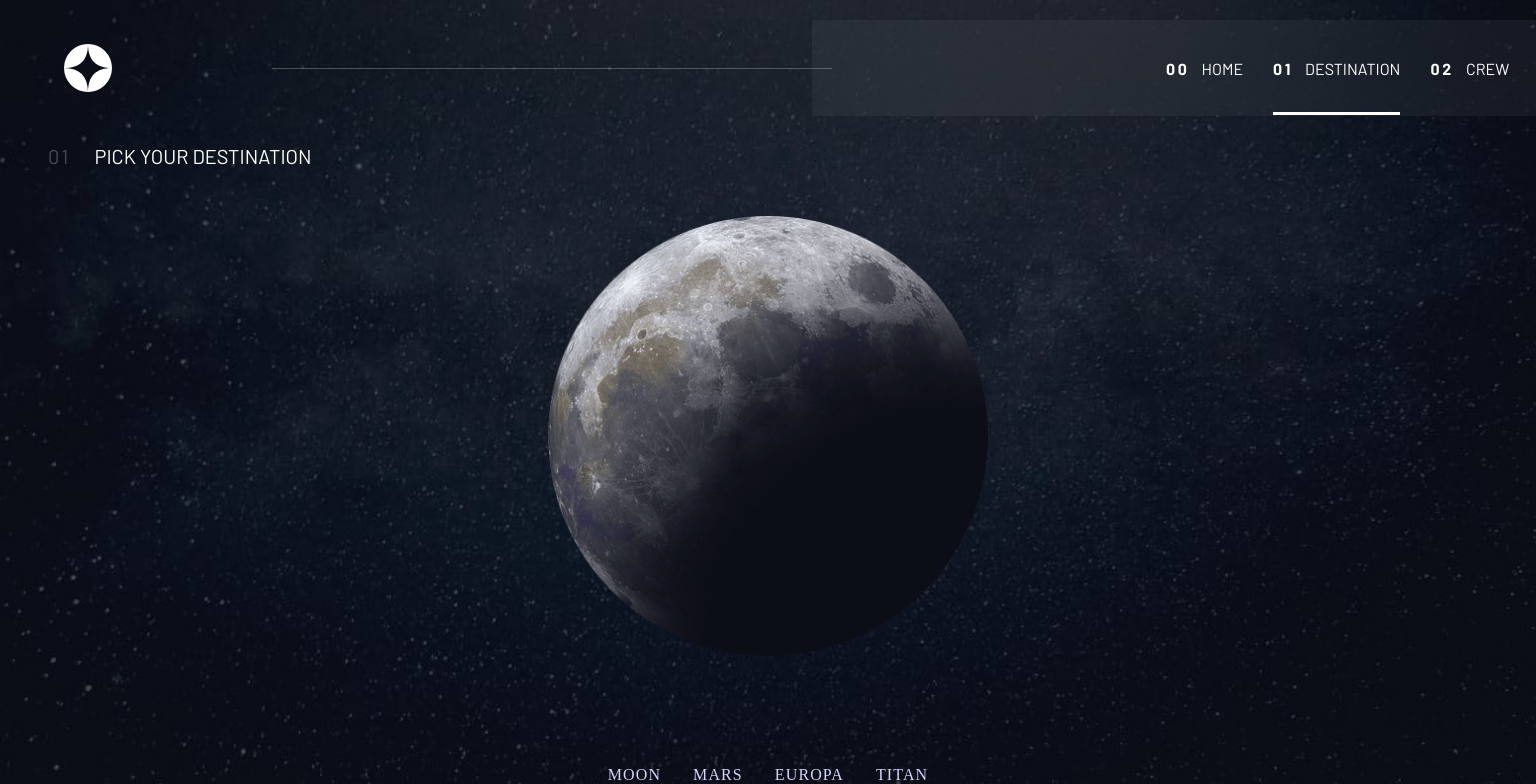
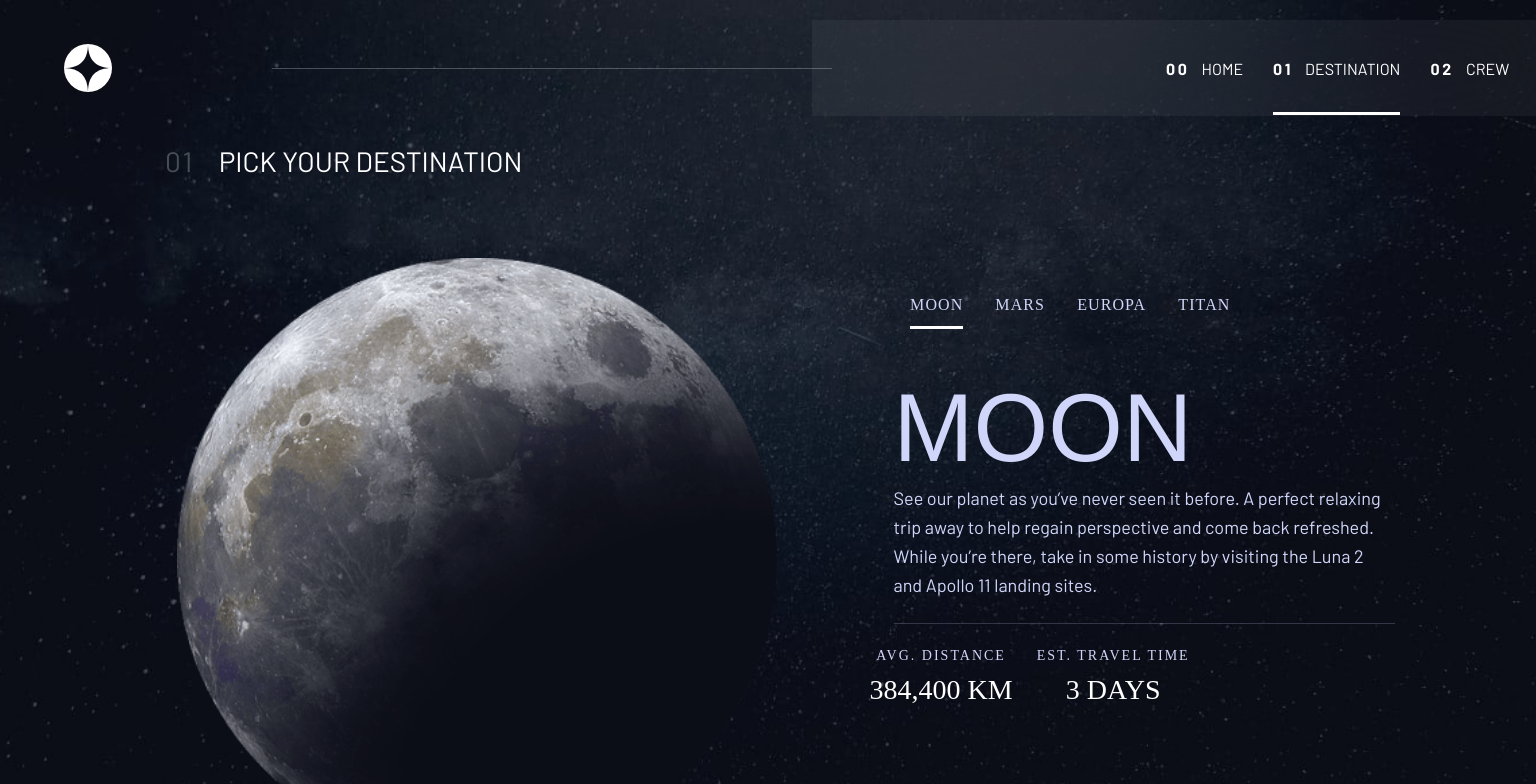
Before and after one commit to SabaMarghania1/space-tourism, a React (Vite) app: page /destinations in a window 1536 px wide. Shown: the top 784 px of the page. Built offline with nearby package versions, Linux system fonts and the light colour scheme; a web font is replaced by a local one.

Commit message:
finish destinations page

```diff
--- a/src/Pages/Destinations.jsx
+++ b/src/Pages/Destinations.jsx
@@ -52,7 +52,7 @@ export default function Destinations({ destinations }) {
 
           <div className={styles.textInformation}>
             <div className={styles.top}>
-              <h1 className={styles.title}>{destination.name}</h1>
+              <h1 className={styles.title}>{destination.name.toUpperCase()}</h1>
               <p className={styles.paragraph}>{destination.description}</p>
             </div>
             <div className={styles.bottom}>
--- a/src/Pages/Destinations.module.css
+++ b/src/Pages/Destinations.module.css
@@ -273,8 +273,63 @@ font-size: 28px;
 
 
 @media screen and (min-width:1440px){
-
     .destinationsPage{
         background-image: url("/destination/background-destination-desktop.jpg");
     }
+
+    .main{
+        flex-direction: row;
+        justify-content: center;
+        gap:80px;
+        padding:48px 165px 188px;
+    }
+
+    .container__header{
+        width:700px;
+        gap:80px;
+        align-items: start;
+    }
+
+    .imageContainer{
+        width:600px;
+        height:600px;
+    }
+
+    .number{
+        font-size: 28px;
+    }
+    .subheading{
+        font-size: 28px;
+    }
+    .tabContainer{
+        margin-left:0;
+    }
+
+    .container__content{
+        align-items: flex-start;
+    }
+
+    .textInformation{
+
+
+    text-align: left;
+    margin-left: -33px;
+    }
+    .paragraph{
+        text-align: start;
+        font-size: 18px;
+    }
+    .top{
+        align-items: flex-start;
+    }
+
+    .title{
+        font-size: 96px;;
+    }
+
+    .bottom{
+        padding-top: 40px;
+        justify-content: start;
+        padding-left: 15px;
+    }
 }
```
